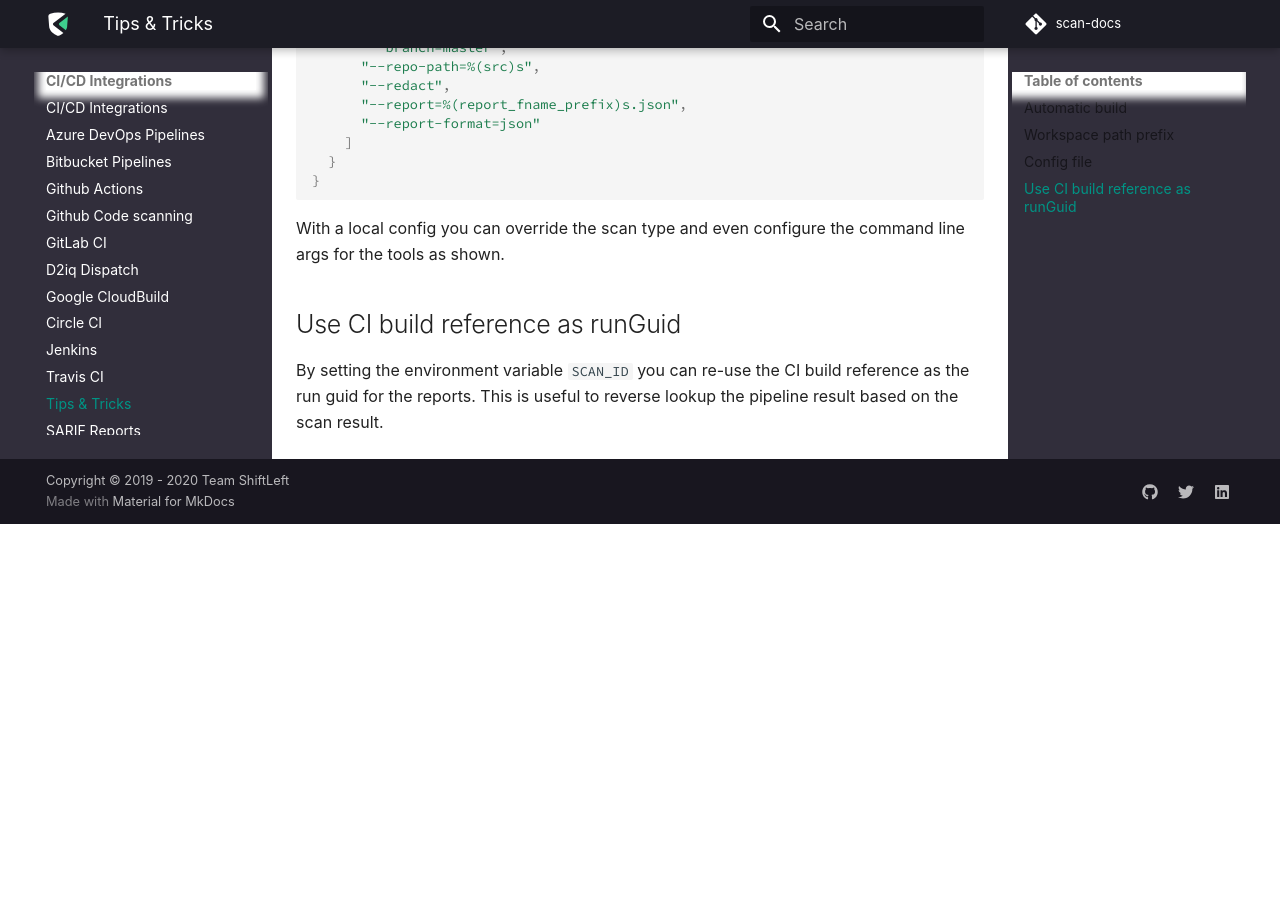
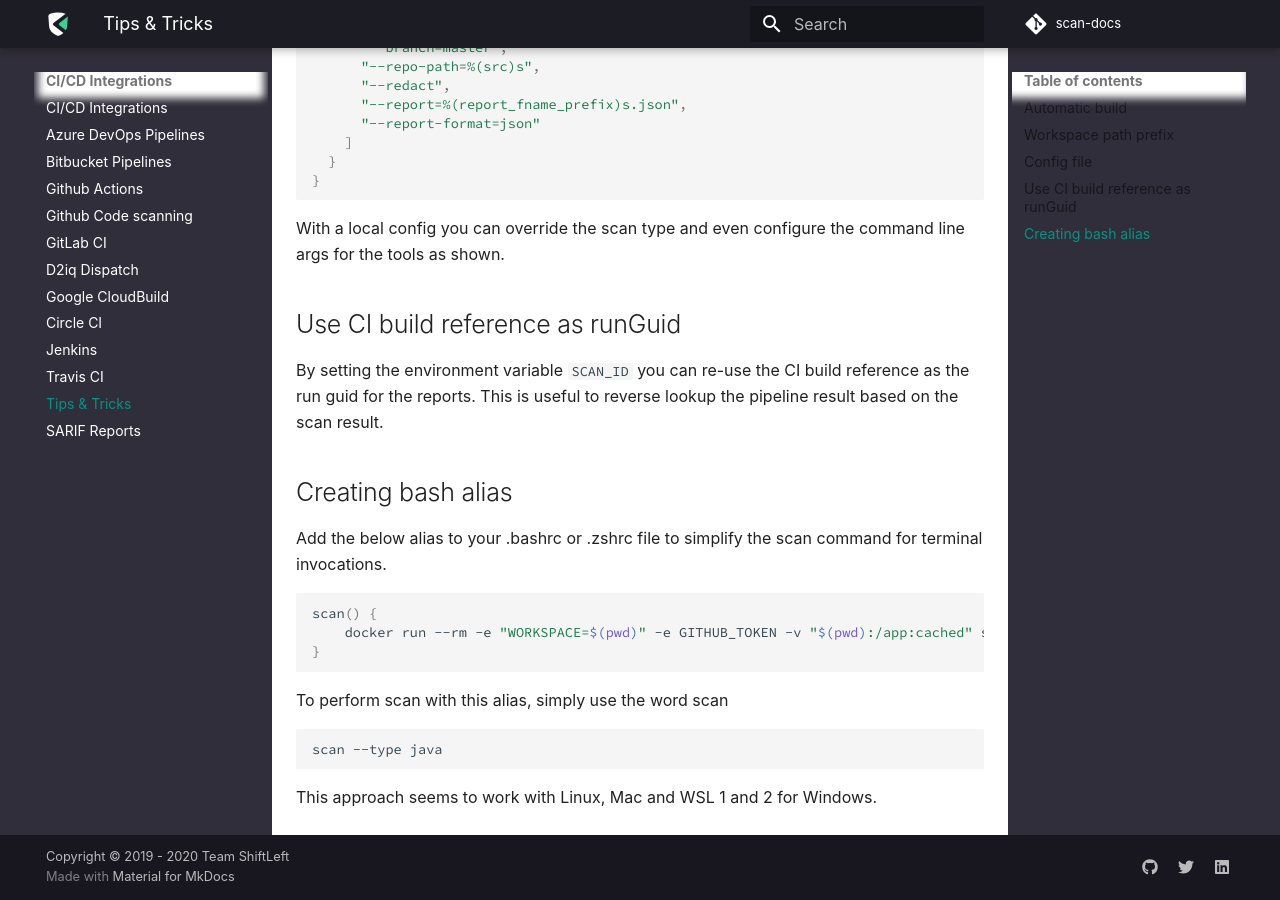
Before and after one commit to ShiftLeftSecurity/scan-docs, an MkDocs documentation site: the page built from docs/integrations/tips.md, in a window 1280 px wide and 900 px high, scrolled down 1037 px. Built offline with MkDocs 1.6.1 and Material for MkDocs 9.7.7, drawn with Linux system fonts in a browser that asks for light colours; some web fonts are replaced; comment, search, counter and statistics services are not loaded; before the commit the page ends 1561 px from its top, so only the background shows below that.

Commit message:
Update tips.md

````diff
--- a/docs/integrations/tips.md
+++ b/docs/integrations/tips.md
@@ -46,3 +46,21 @@
 ## Use CI build reference as runGuid
 
 By setting the environment variable `SCAN_ID` you can re-use the CI build reference as the run guid for the reports. This is useful to reverse lookup the pipeline result based on the scan result.
+
+## Creating bash alias
+
+Add the below alias to your .bashrc or .zshrc file to simplify the scan command for terminal invocations.
+
+```bash
+scan() {
+    docker run --rm -e "WORKSPACE=$(pwd)" -e GITHUB_TOKEN -v "$(pwd):/app:cached" shiftleft/scan scan $*
+}
+```
+
+To perform scan with this alias, simply use the word scan
+
+```bash
+scan --type java
+```
+
+This approach seems to work with Linux, Mac and WSL 1 and 2 for Windows.
````
